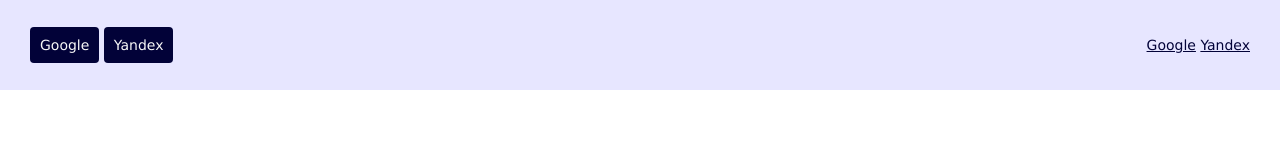
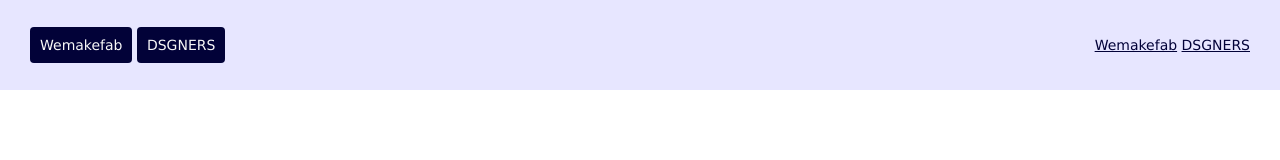
Before and after one commit to evgenii-code/banner, a plain HTML site: page index.html in a window 1280 px wide. Drawn offline with Linux system fonts and the light colour scheme.

Commit message:
Update index.html

```diff
--- a/index.html
+++ b/index.html
@@ -81,35 +81,35 @@
       <div class="banner__wrapper">
         <div class="banner__controls">
           <button
-            class="banner__button banner__button_role_google"
-            data-url="https://google.ru"
+            class="banner__button banner__button_role_first"
+            data-url="https://wemakefab.ru"
           >
-            Google
+            Wemakefab
           </button>
 
           <button
-            class="banner__button banner__button_role_yandex"
-            data-url="https://ya.ru"
+            class="banner__button banner__button_role_second"
+            data-url="https://dsgners.ru"
           >
-            Yandex
+            DSGNERS
           </button>
         </div>
 
         <div class="banner__controls">
-          <a class="banner__link" href="https://google.ru" target="_blank"
-            >Google</a
+          <a class="banner__link" href="https://wemakefab.ru" target="_blank"
+            >Wemakefab</a
           >
 
-          <a class="banner__link" href="https://ya.ru" target="_blank"
-            >Yandex</a
+          <a class="banner__link" href="https://dsgners.ru" target="_blank"
+            >DSGNERS</a
           >
         </div>
       </div>
     </div>
 
     <script lang="text/javascript">
-      const buttonGoogle = document.querySelector('.banner__button_role_google');
-      const buttonYandex = document.querySelector('.banner__button_role_yandex');
+      const buttonFirst = document.querySelector('.banner__button_role_first');
+      const buttonYandex = document.querySelector('.banner__button_role_second');
 
       let count = 0;
 
@@ -151,7 +151,7 @@
         openNewTab(event);
       }
 
-      buttonGoogle.addEventListener('click', handleButtonClick);
+      buttonFirst.addEventListener('click', handleButtonClick);
       buttonYandex.addEventListener('click', handleButtonClick);
     </script>
   </body>
```
